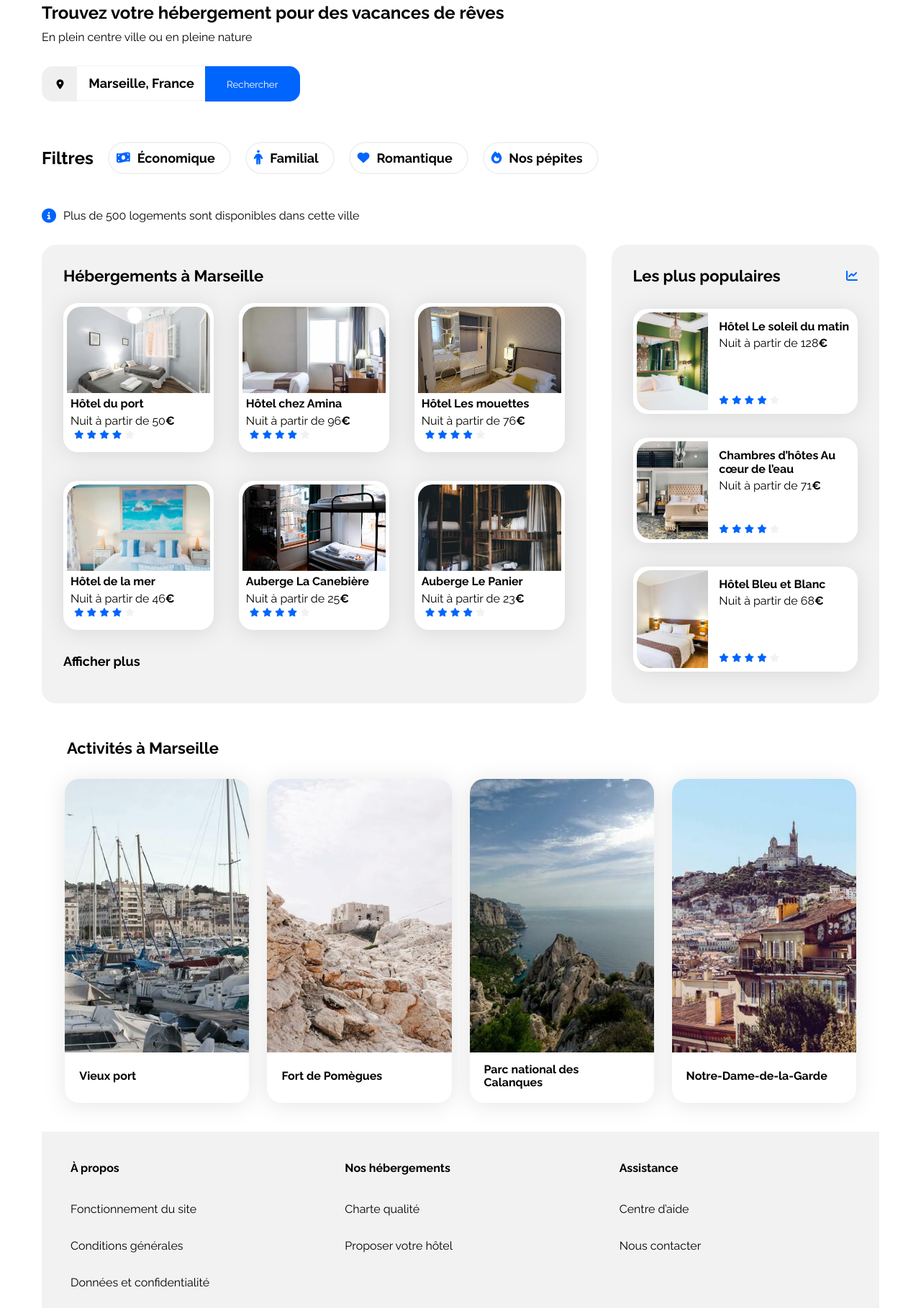
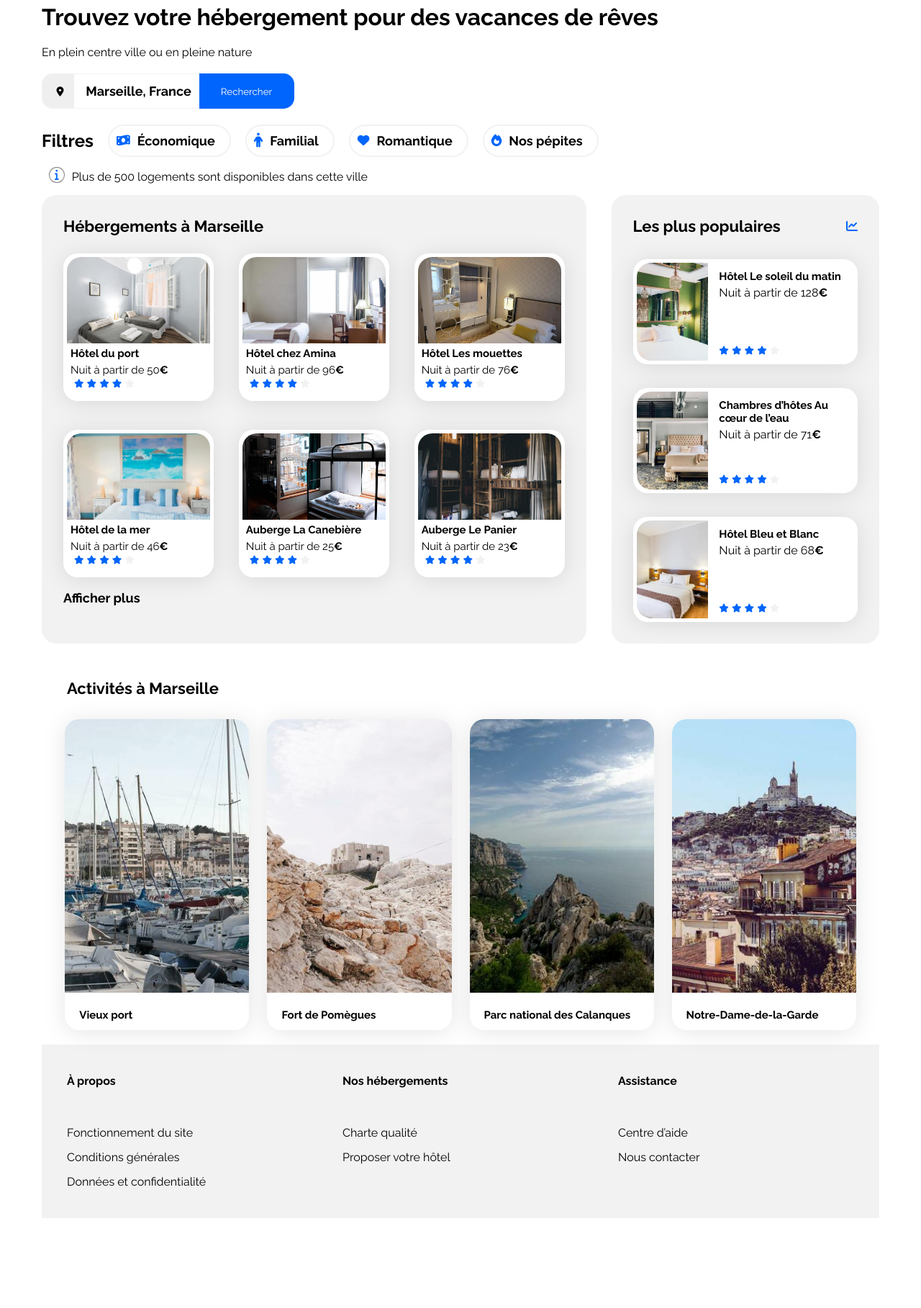
Before and after one commit to graceldt/booki, a plain HTML site: page index.html in a window 1280 px wide. Shown: the part 110-1927 px from the top of the page at 72% size. After the commit the page ends 1810 px from the top, so only its background shows below. Drawn offline with Linux system fonts and the light colour scheme; a web font is replaced by a local one.

Commit message:
projet final

```diff
--- a/css/style.css
+++ b/css/style.css
@@ -52,7 +52,7 @@ a {
 }
 
 .card-title {
-    font-size: 16px;
+    font-size: 15px;
 }
 
 .euro {
@@ -106,28 +106,25 @@ a {
 }
 
 .nav-hebergement:hover {
-    border-top: 2px solid #0065FC;
-    color: #0065FC;
+    border-top: 2px solid var(--main-color);
     padding-top: 8px;
 }
 
 /****** Info bar  ******/
 
 .container-info-group {
-    height: 281px;
-    gap: 35px;
-    margin-bottom: -90px;
+
 
 }
 
 .info-group-p {
-    margin-top: -10px;
+
 }
 
 .container-form {
     display: flex;
     height: 3em;
-    margin-top: 30px;
+    margin: 20px 0px;
 }
 
 /****** Search bar  ******/
@@ -136,7 +133,7 @@ a {
     width: 50px;
     height: 49px;
     border-radius: 15px 0 0 15px;
-    border: 1px solid #F2F2F2;
+    border: 1px solid var(--main-bg-color);
     border-right: none;
 
 }
@@ -152,15 +149,22 @@ a {
 .button-search {
     width: 132px;
     height: 49px;
-    border: 1px solid #0065FC;
+    border: 1px solid var(--main-color);
     border-radius: 0 15px 15px 0;
     border-left: none;
     padding: 15px 16px 15px 16px;
-    background-color: #0065FC;
+    background-color: var(--main-color);
     color: white;
     margin-left: -5px;
 }
 
+.fa-location-dot {
+    color: #000;
+}
+
+.fa-magnifying-glass {
+    color: #f9fafb;
+}
 .button-search-mobile {
     display: none;
 }
@@ -169,7 +173,7 @@ a {
 .input {
     width: 147px;
     height: 17px;
-    border: 1px solid #F2F2F2;
+    border: 1px solid var(--main-bg-color);
     border-left: none;
     border-right: none;
     padding: 15px 16px 15px 16px;
@@ -208,14 +212,14 @@ a {
     flex-direction: row;
     align-items: center;
     border-radius: 25px;
-    border: 2px solid #F2F2F2;
+    border: 2px solid var(--main-bg-color);
     margin-right: 20px;
     padding: 10px;
     background-color: transparent;
 }
 
 .button-filter-logo:hover {
-    background-color: #DEEBFF;
+    background-color: var(--filter-bg-color);
 }
 
 .button-filter {
@@ -228,19 +232,23 @@ a {
     margin-left: 10px;
     font-weight: bold;
     font-size: large;
+    white-space: nowrap;
 }
+
 
 .infobar {
     display: flex;
-    flex-direction: row;
     align-items: center;
-    margin-top: 30px;
-    margin-bottom: 15px;
-
+    margin-left: 10px;
 }
-
-.infobar-p {
-    margin-left: 10px;
+.infobar .fa-info {
+    color: var(--main-color);
+    font-size: 15px;
+    border: 1px gray solid;
+    padding: 10px 7px;
+    border-radius: 50%;
+    margin-right: 10px;
+    margin-top: -5px;
 }
 
 
@@ -316,11 +324,13 @@ a {
 .hebergements-cards .card-subtitle {
     margin: 0;
     padding-left: 5px;
+    font-size: 15px;
 }
 
 .show-more {
     font-size:large;
     font-weight: bold;
+    padding-top: 10px;
 }
 
 /****** Populaires ***********/
@@ -422,11 +432,10 @@ a {
 /***** Footer ******/
 
 .footer {
-    padding: 0px 0px 10px 20px ;
+    padding: 0px 0px 10px 15px ;
     display: flex;
     justify-content: start;
-    background-color:#F2F2F2;
-    margin: 20px 0px -10px 0px;
+    background-color:var(--main-bg-color);
 }
 
 .colonne-footer {
@@ -434,4 +443,16 @@ a {
     flex-direction: column;
     padding: 20px 0px 0px 20px;
     width: 100%;
+
 }
+
+.footer ul {
+    padding-left: 0;
+    padding-bottom: 15px ;
+    list-style-type: none;
+    padding-top: 0px;
+}
+
+.list {
+    padding-top: 15px;
+}
--- a/css/style_mobile.css
+++ b/css/style_mobile.css
@@ -9,7 +9,7 @@
         padding: 0px;
     }
 
-    .container-info-group, .filter-bar, .infobar {
+    .container-info-group {
         padding: 0px 20px 0px 20px;
     }
 
--- a/index.html
+++ b/index.html
@@ -22,37 +22,31 @@
             <img class="nav-logo" src="images/logo/Booki.png" alt="logo booki">
             <nav class="container-menu">
                 <ul class="container-menu-list">
-                    <li class="nav-hebergement"><a href="#">Hébergements</a></li>
-                    <li class="nav-hebergement"><a href="#">Activités</a></li>
+                    <li class="nav-hebergement"><a href="#hebergements">Hébergements</a></li>
+                    <li class="nav-hebergement"><a href="#activites">Activités</a></li>
                 </ul>
             </nav>
         </header>
         <main>
-
-            <div  class="container-info-group">
-                <section>
+            <div class="container-info-group">
                 <h1>Trouvez votre hébergement pour des vacances de rêves</h1>
                 <p class="info-group-p">En plein centre ville ou en pleine nature</p>
-                    <div class="container-form">
-                            <form action="#">
+                <form class="container-form" action="#">
                     <button class="button-loc">
-                                    <i class="fa-solid fa-location-dot" style="color: #000000;"></i>
+                        <i class="fa-solid fa-location-dot"></i>
                     </button>
                     <input class="input" type="text" placeholder="Marseille, France">
                     <button class="button-search">Rechercher</button>
                     <button class="button-search-mobile">
-                                    <i class="fa-solid fa-magnifying-glass fa-lg" style="color: #f9fafb;"></i>
+                        <i class="fa-solid fa-magnifying-glass fa-lg"></i>
                     </button>
                 </form>
-                    </div>
-                </section>
-            </div>
                 <section class="filter-bar">
                     <h2 class="container-filter">
                         Filtres
                     </h2>
                     <div class="button-filter">
-                    <button  class="button-filter-logo">
+                        <button class="button-filter-logo">
                             <i class="fa-solid fa-money-bill-wave fa-lg"></i>
                             <span class="button-filter-h">Économique</span>
                         </button>
@@ -69,19 +63,18 @@
                         </button>
                     </div>
                 </section>
-            <div class="infobar" >
-                <i class="fa-sharp fa-solid fa-circle-info fa-lg"></i>
-                    <div>
-                        <p class="infobar-p"> Plus de 500 logements sont disponibles dans cette ville</p>
-                    </div>
+                <p class="infobar">
+                    <i class="fa fa-info fa-lg"></i> Plus de 500 logements sont disponibles dans cette ville
+                </p>
             </div>
             <div class="hebergements-and-populaires">
-                <section class="hebergements">
+                <section id="hebergements" class="hebergements">
                     <h2 class="section-title">Hébergements à Marseille</h2>
                     <div class="hebergements-cards">
                         <a href="#">
                             <article class="card">
-                            <img src="./images/hebergements/fred-kleber.jpg" alt="Image de la chambre d'hôtel montrant un lit">
+                                <img src="./images/hebergements/fred-kleber.jpg"
+                                    alt="Image de la chambre d'hôtel montrant un lit">
                                 <div class="card-content">
                                     <div class="card-txt">
                                         <h3 class="card-title">Hôtel du port</h3>
@@ -100,7 +93,8 @@
                         </a>
                         <a href="#">
                             <article class="card">
-                                <img src="./images/hebergements/febrian-zakaria.jpg" alt="Image de la chambre d'hôtel montrant un lit">
+                                <img src="./images/hebergements/febrian-zakaria.jpg"
+                                    alt="Image de la chambre d'hôtel montrant un lit">
                                 <div class="card-content">
                                     <div class="card-txt">
                                         <h3 class="card-title">Hôtel chez Amina</h3>
@@ -119,7 +113,8 @@
                         </a>
                         <a href="#">
                             <article class="card">
-                                <img src="./images/hebergements/reisetopia.jpg" alt="Image de la chambre d'hôtel montrant un lit">
+                                <img src="./images/hebergements/reisetopia.jpg"
+                                    alt="Image de la chambre d'hôtel montrant un lit">
                                 <div class="card-content">
                                     <div class="card-txt">
                                         <h3 class="card-title">Hôtel Les mouettes</h3>
@@ -138,7 +133,8 @@
                         </a>
                         <a href="#">
                             <article class="card">
-                                <img src="./images/hebergements/annie-spratt.jpg" alt="Image de la chambre d'hôtel montrant un lit">
+                                <img src="./images/hebergements/annie-spratt.jpg"
+                                    alt="Image de la chambre d'hôtel montrant un lit">
                                 <div class="card-content">
                                     <div class="card-txt">
                                         <h3 class="card-title">Hôtel de la mer</h3>
@@ -157,7 +153,8 @@
                         </a>
                         <a href="#">
                             <article class="card">
-                                <img src="./images/hebergements/marcus-loke.jpg" alt="Image de la chambre d'hôtel montrant un lit">
+                                <img src="./images/hebergements/marcus-loke.jpg"
+                                    alt="Image de la chambre d'hôtel montrant un lit">
                                 <div class="card-content">
                                     <div class="card-txt">
                                         <h3 class="card-title">Auberge La Canebière</h3>
@@ -176,7 +173,8 @@
                         </a>
                         <a href="#">
                             <article class="card">
-                                <img src="./images/hebergements/nicate-lee.jpg" alt="Image de la chambre d'hôtel montrant un lit">
+                                <img src="./images/hebergements/nicate-lee.jpg"
+                                    alt="Image de la chambre d'hôtel montrant un lit">
                                 <div class="card-content">
                                     <div class="card-txt">
                                         <h3 class="card-title">Auberge Le Panier</h3>
@@ -193,12 +191,10 @@
                                 </div>
                             </article>
                         </a>
-                        <div class="show-more">
+                    </div>
                     <a href="#">
-                                <p>Afficher plus</p>
+                        <p class="show-more">Afficher plus</p>
                     </a>
-                        </div>
-                    </div>
                 </section>
                 <section class="populaires">
                     <div class="populaires-title">
@@ -208,7 +204,8 @@
                     <div class="populaires-cards">
                         <a href="#">
                             <article class="card">
-                                <img src="./images/hebergements/emile-guillemot.jpg" alt="Image de la chambre d'hôtel montrant un lit">
+                                <img src="./images/hebergements/emile-guillemot.jpg"
+                                    alt="Image de la chambre d'hôtel montrant un lit">
                                 <div class="card-content">
                                     <div class="card-txt">
                                         <h3 class="card-title">Hôtel Le soleil du matin</h3>
@@ -227,7 +224,8 @@
                         </a>
                         <a href="#">
                             <article class="card">
-                                <img src="./images/hebergements/aw-creative.jpg" alt="Image de la chambre d'hôtel montrant un lit">
+                                <img src="./images/hebergements/aw-creative.jpg"
+                                    alt="Image de la chambre d'hôtel montrant un lit">
                                 <div class="card-content">
                                     <div class="card-txt">
                                         <h3 class="card-title">Chambres d’hôtes Au cœur de l’eau</h3>
@@ -246,7 +244,8 @@
                         </a>
                         <a href="#">
                             <article class="card">
-                                <img src="./images/hebergements/febrian-zakaria2.jpg" alt="Image de la chambre d'hôtel montrant un lit">
+                                <img src="./images/hebergements/febrian-zakaria2.jpg"
+                                    alt="Image de la chambre d'hôtel montrant un lit">
                                 <div class="card-content">
                                     <div class="card-txt">
                                         <h3 class="card-title">Hôtel Bleu et Blanc</h3>
@@ -266,11 +265,8 @@
                     </div>
                 </section>
             </div>
-
-                <section class="activity">
-                    <div>
+            <section id="activites" class="activity">
                 <h2 class="section-title">Activités à Marseille</h2>
-                    </div>
                 <div class="activity-container">
                     <a href="#">
                         <article class="card-activity">
@@ -279,7 +275,6 @@
                                 <div class="card-txt">
                                     <h3 class="card-title">Vieux port</h3>
                                 </div>
-
                             </div>
                         </article>
                     </a>
@@ -290,29 +285,28 @@
                                 <div class="card-txt">
                                     <h3 class="card-title">Fort de Pomègues</h3>
                                 </div>
-
                             </div>
                         </article>
                     </a>
                     <a href="#">
                         <article class="card-activity">
-                                <img src="./images/activites/kilyan-sockalingum.jpg" alt="Image du Parc national des Calanques de Marseille">
+                            <img src="./images/activites/kilyan-sockalingum.jpg"
+                                alt="Image du Parc national des Calanques de Marseille">
                             <div class="card-content">
                                 <div class="card-txt">
                                     <h3 class="card-title">Parc national des Calanques</h3>
                                 </div>
-
                             </div>
                         </article>
                     </a>
                     <a href="#">
                         <article class="card-activity">
-                                <img src="./images/activites/florian-wehde.jpg" alt="Image de Notre Dame de la Garde à Marseille ">
+                            <img src="./images/activites/florian-wehde.jpg"
+                                alt="Image de Notre Dame de la Garde à Marseille ">
                             <div class="card-content">
                                 <div class="card-txt">
                                     <h3 class="card-title">Notre-Dame-de-la-Garde</h3>
                                 </div>
-
                             </div>
                         </article>
                     </a>
@@ -322,21 +316,26 @@
         <footer class="footer">
             <div class="colonne-footer">
                 <h4>À propos</h4>
-                <p>Fonctionnement du site</p>
-                <p>Conditions générales</p>
-                <p>Données et confidentialité</p>
+                <ul class="list">
+                    <li class="list"><a href="#">Fonctionnement du site</a></li>
+                    <li class="list"><a href="#">Conditions générales</a></li>
+                    <li class="list"> <a href="#">Données et confidentialité</a></li>
+                </ul>
             </div>
             <div class="colonne-footer">
                 <h4>Nos hébergements</h4>
-                <p>Charte qualité </p>
-                <p>Proposer votre hôtel</p>
+                <ul >
+                    <li class="list"><a href="#">Charte qualité</a></li>
+                    <li class="list"><a href="#">Proposer votre hôtel</a></li>
+                </ul>
             </div>
             <div class="colonne-footer">
                 <h4>Assistance</h4>
-                <p>Centre d’aide</p>
-                <p>Nous contacter</p>
+                <ul >
+                    <li class="list"><a href="#">Centre d’aide</a></li>
+                    <li class="list"><a href="#">Nous contacter</a></li>
+                </ul>
             </div>
-
         </footer>
     </div>
 </body>
```
Lines whose indentation alone changed are shown as unchanged.
